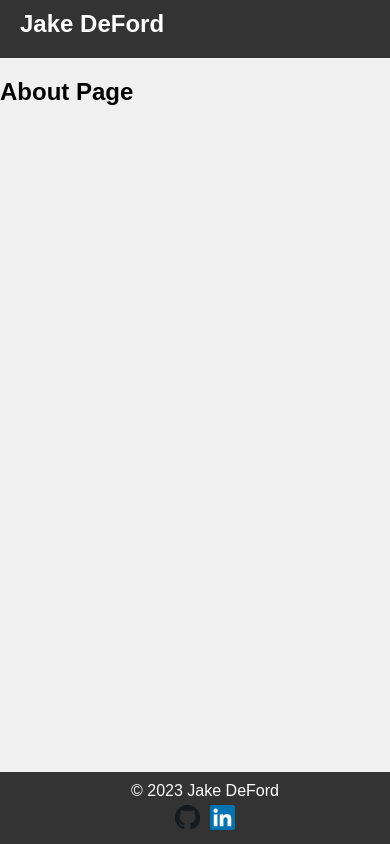
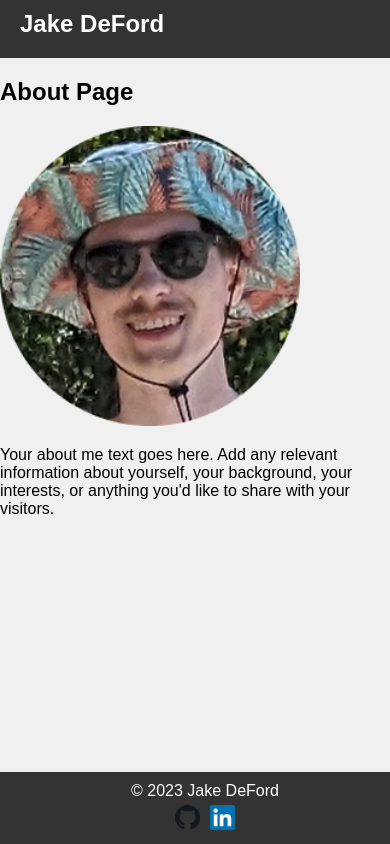
Before and after one commit to JakeDeFord/Website, a React (Create React App) app: page /about in a window 390 px wide. Built offline with nearby package versions, Linux system fonts and the light colour scheme.

Commit message:
Added more about section stuff

```diff
--- a/src/components/about.js
+++ b/src/components/about.js
@@ -1,8 +1,14 @@
 // About.js
 import React from 'react';
+import AboutMe from './aboutMe';
 
 function About() {
-    return <h2>About Page</h2>;
+    return (
+        <div>
+            <h2>About Page</h2>
+            <AboutMe />
+        </div>
+    );
 }
 
 export default About;
--- /dev/null
+++ b/src/components/aboutMe.css
@@ -0,0 +1,30 @@
+.about-me-container {
+    display: flex;
+}
+
+.image-container {
+    margin-right: 20px;
+}
+
+.text-container {
+    text-align: left;
+    /* Align text to the left */
+}
+
+@media(max-width: 768px) {
+    .about-me-container {
+        display: flex;
+        align-items: center;
+        justify-content: center;
+        margin: 20px;
+    }
+
+    .image-container {
+        margin-right: 20px;
+    }
+
+    .text-container {
+        text-align: left;
+        /* Align text to the left */
+    }
+}
--- /dev/null
+++ b/src/components/aboutMe.js
@@ -0,0 +1,21 @@
+// AboutMe.js
+import React from 'react';
+
+function AboutMe() {
+    return (
+        <div className="about-me-container">
+            <div className="image-container">
+                <img src={process.env.PUBLIC_URL + '/headshot.jpg'} alt="About Me" width="300" height="300" />
+            </div >
+
+            <div className="text-container">
+                <p>
+                    Your about me text goes here. Add any relevant information about yourself, your background,
+                    your interests, or anything you'd like to share with your visitors.
+                </p>
+            </div>
+        </div >
+    );
+}
+
+export default AboutMe;
```
